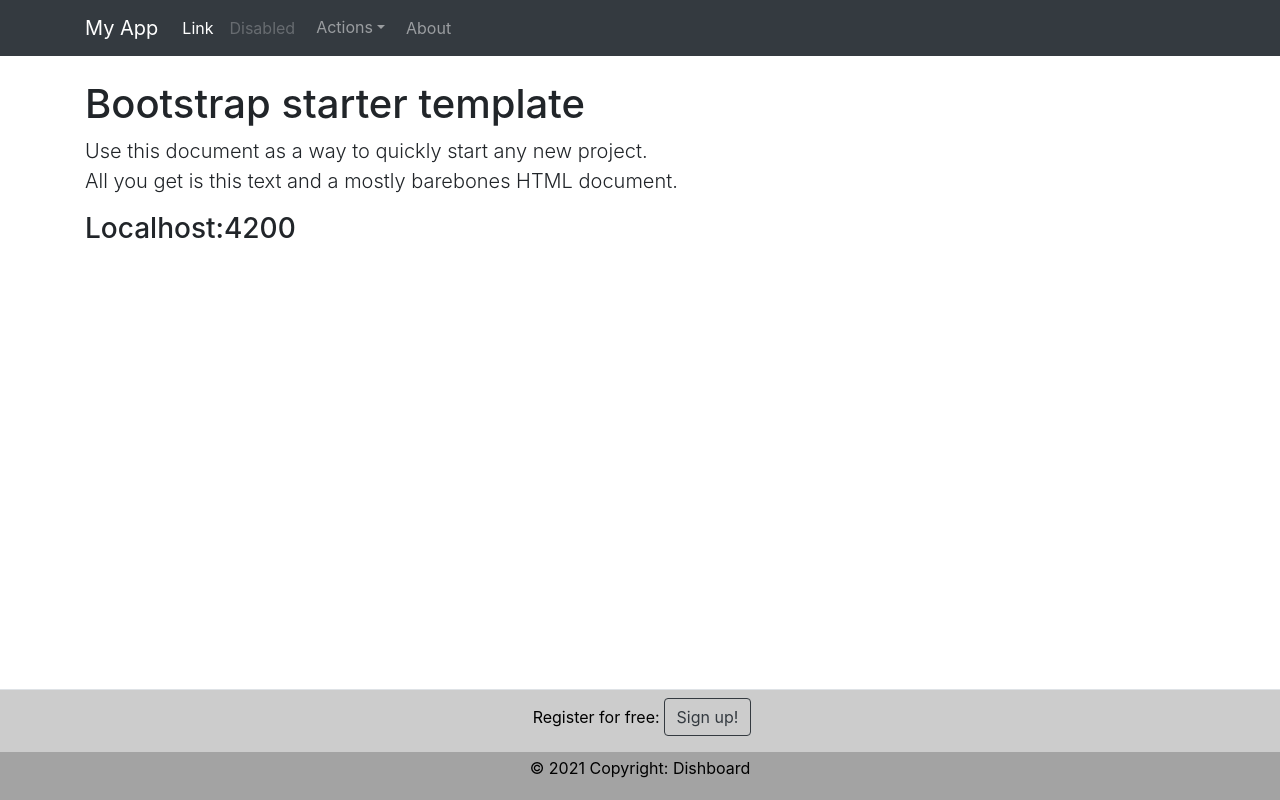
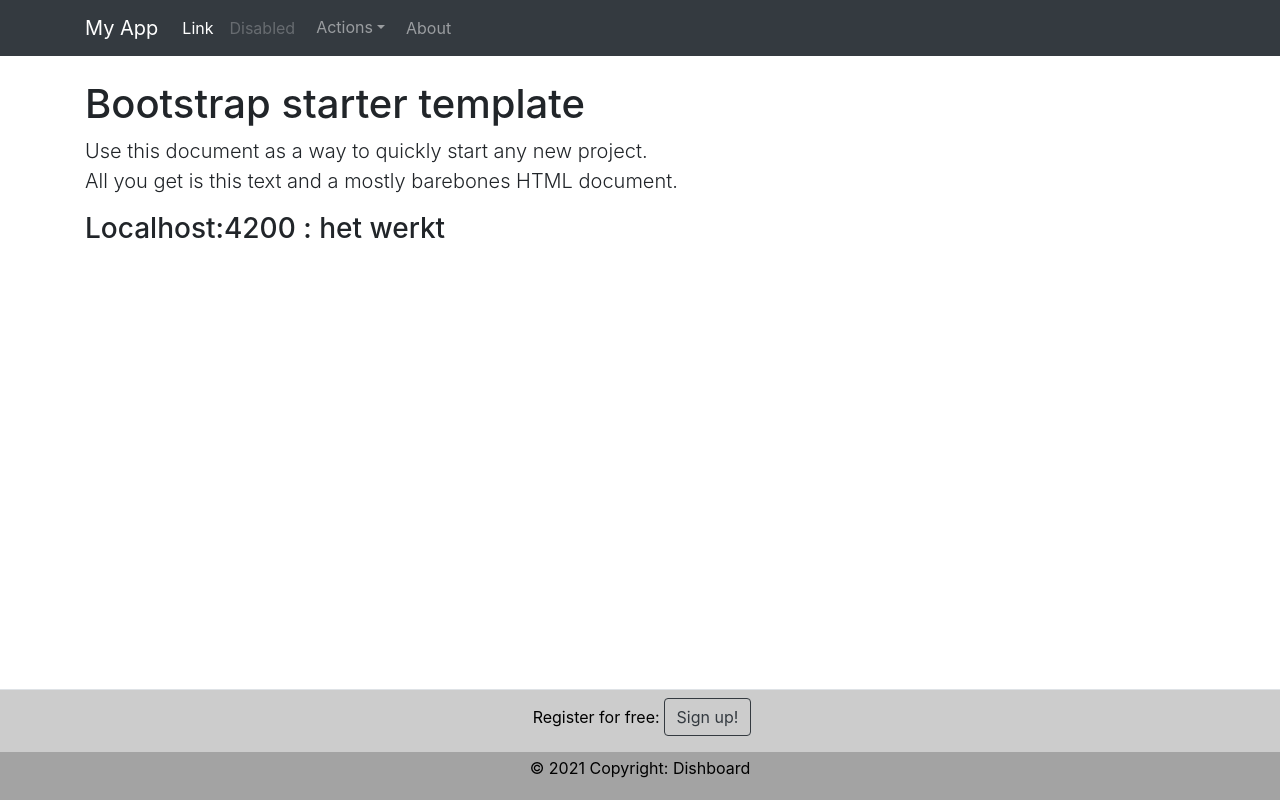
Before and after one commit to luukluuk34/DishBoard, an Angular app: page /dashboard in a window 1280 px wide. Built offline with nearby package versions, Linux system fonts and the light colour scheme.

Commit message:
Added build

```diff
--- a/src/app/core/dashboard/dashboard.component.html
+++ b/src/app/core/dashboard/dashboard.component.html
@@ -4,5 +4,5 @@
       Use this document as a way to quickly start any new project.<br />
       All you get is this text and a mostly barebones HTML document.
     </p>
-    <h3>{{Url}}</h3>
+    <h3>{{Url}} : het werkt</h3>
   </div>
```
